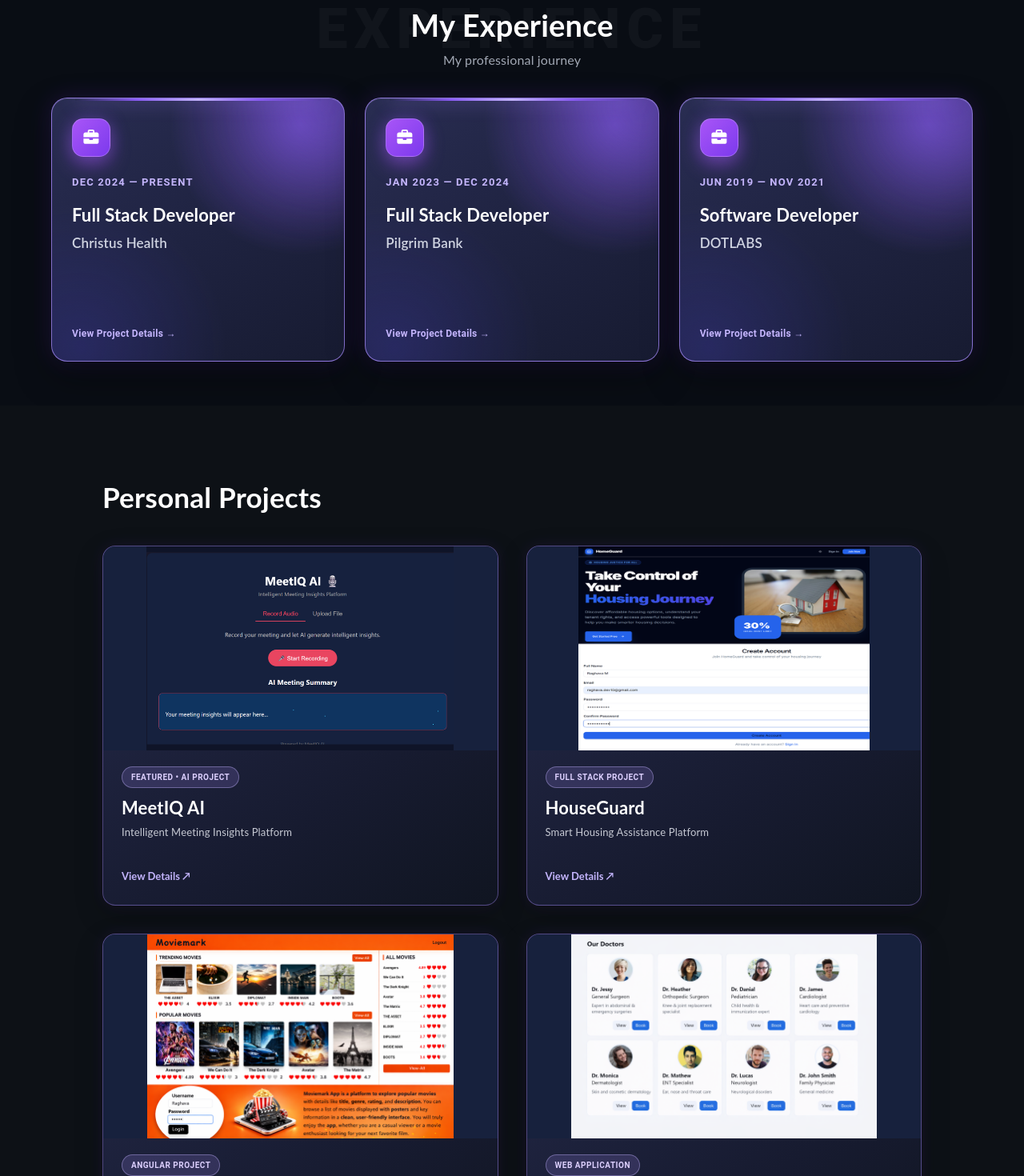
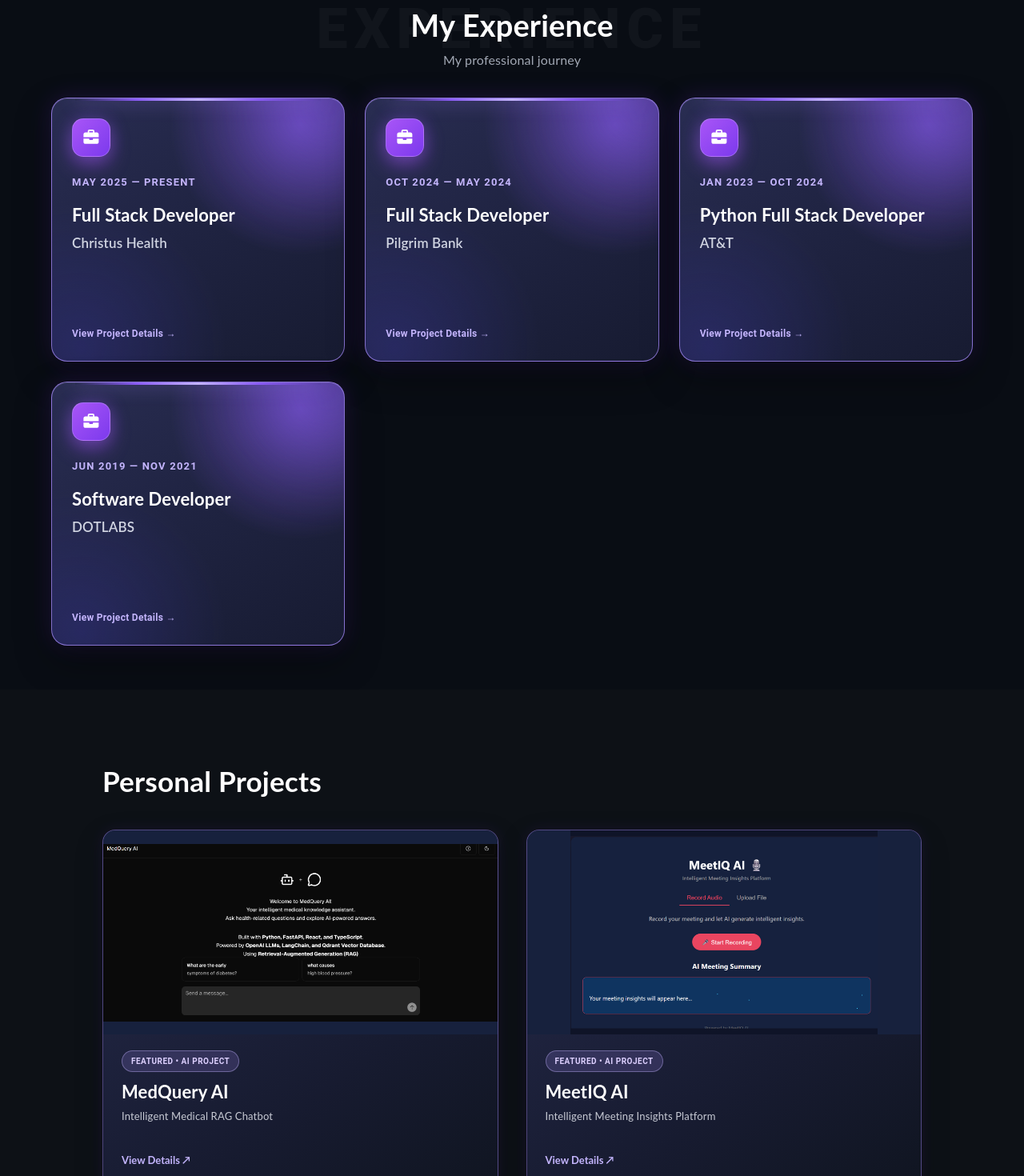
Before and after one commit to Raghav-1303/raghav-1303.github.io, a React (Create React App) app: page / in a window 1280 px wide. Shown: the part 1620-3090 px from the top of the page at 80% size. Built offline with nearby package versions, Linux system fonts and the light colour scheme.

Commit message:
Project Added

```diff
--- a/src/components/Contact.tsx
+++ b/src/components/Contact.tsx
@@ -11,6 +11,7 @@ import {
 
 function Contact() {
   const contactRef = useRef<HTMLDivElement>(null);
+
 
   useEffect(() => {
     const observer = new IntersectionObserver(
--- a/src/components/Project.tsx
+++ b/src/components/Project.tsx
@@ -6,6 +6,7 @@ import doctor from "../assets/images/doctor.png";
 import commerce from "../assets/images/commerce.png";
 import housing from "../assets/images/housing.png";
 import meetiq from "../assets/images/meetiq.png";
+import medquery from "../assets/images/medquery.png";
 
 import "../assets/styles/Project.scss";
 
@@ -20,6 +21,24 @@ type ProjectItem = {
 };
 
 const projects: ProjectItem[] = [
+   {
+  title: "MedQuery AI",
+  subtitle: "Intelligent Medical RAG Chatbot",
+  description:
+    "AI-powered medical chatbot that answers health-related questions using Retrieval-Augmented Generation (RAG). Built with FastAPI, React, TypeScript, OpenAI, LangChain, and Qdrant to deliver context-aware medical information through a modern chat interface.",
+  image: medquery,
+  github: "https://github.com/Raghav-1303/medquery-ai",
+  technologies: [
+    "Python",
+    "FastAPI",
+    "React",
+    "TypeScript",
+    "OpenAI",
+    "LangChain",
+    "Qdrant",
+  ],
+  featured: true,
+},
   {
     title: "MeetIQ AI",
     subtitle: "Intelligent Meeting Insights Platform",
--- a/src/components/Timeline.tsx
+++ b/src/components/Timeline.tsx
@@ -65,7 +65,7 @@ function Timeline() {
                   </div>
 
                   <span className="experience-date">
-                    Dec 2024 — Present
+                    May 2025 — Present
                   </span>
 
                   <h3>
@@ -135,7 +135,7 @@ function Timeline() {
                   </div>
 
                   <span className="experience-date">
-                    Jan 2023 — Dec 2024
+                    Oct 2024 — May 2024
                   </span>
 
                   <h3>
@@ -187,6 +187,73 @@ function Timeline() {
 
               </div>
             </div>
+
+
+
+{/* =====================================
+    AT&T
+====================================== */}
+
+<div className="experience-card">
+  <div className="experience-card-inner">
+
+    {/* FRONT */}
+    <div className="experience-card-front">
+
+      <div className="experience-icon">
+        <FontAwesomeIcon icon={faBriefcase} />
+      </div>
+
+      <span className="experience-date">
+        Jan 2023 — Oct 2024
+      </span>
+
+      <h3>Python Full Stack Developer</h3>
+
+      <h4>AT&T</h4>
+
+      <div className="flip-hint">
+        View Project Details →
+      </div>
+
+    </div>
+
+    {/* BACK */}
+    <div className="experience-card-back">
+
+      <span className="back-label">
+        TELECOM PROJECT
+      </span>
+
+      <h3>AT&T</h3>
+
+      <h4>
+        Telecom Customer Management & Service Analytics Platform
+      </h4>
+
+      <p>
+        Developed telecom customer management applications
+        using Python, FastAPI, React, and TypeScript.
+        Built REST APIs, integrated PostgreSQL databases,
+        implemented Azure Functions, and supported
+        CI/CD deployments using Docker and Azure DevOps.
+      </p>
+
+      <div className="tech-tags">
+        <span>Python</span>
+        <span>FastAPI</span>
+        <span>React</span>
+        <span>TypeScript</span>
+        <span>PostgreSQL</span>
+        <span>Azure</span>
+        <span>Docker</span>
+      </div>
+
+    </div>
+
+  </div>
+</div>
+
 
 
 
```
Also changed, not shown: src/assets/images/medquery.png (added), 1 other file (tests, documents, lock files or other folders).
